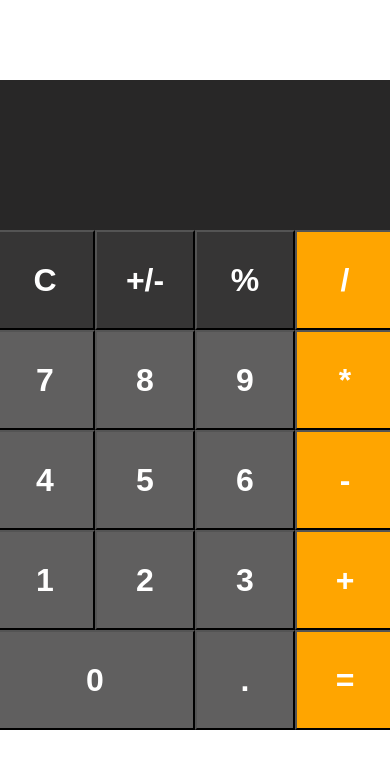
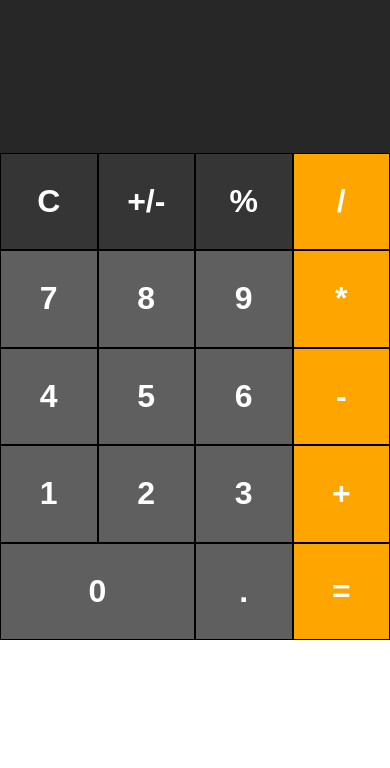
Before and after one commit to TanavGP/Calculator, a plain HTML site: page index.html in a window 390 px wide. Drawn offline with Linux system fonts and the light colour scheme.

Commit message:
Added responsiveness with variable button sizing

```diff
--- a/index.css
+++ b/index.css
@@ -3,11 +3,31 @@
     padding: 0;
 }
 
+:root {
+    --result-display-bg-color: rgb(40, 39, 39);
+    --digit-btn-bg-color: rgb(96, 95, 95);
+    --specials-btn-bg-color: rgb(54, 53, 53);
+    --operator-btn-bg-color: orange;
+
+    --width: min(400px, 100vw);
+    --height: min(640px, 100vh);
+    --num-btn-x: 4;
+    --num-btn-y: 5;
+    --min-display-result-height: 120px;
+    --min-box-size: 40px;
+
+    --display-result-height: max(var(--min-display-result-height),
+                                calc(var(--height) - var(--num-btn-y) * (var(--width) / var(--num-btn-x))));
+    --box-size: max(var(--min-box-size), calc((var(--height) - var(--display-result-height)) / var(--num-btn-y)));
+}
+
 #main-container {
-    margin-top: 80px;
+    margin: auto;
     display: flex;
     flex-direction: column;
     align-items: center;
+    width: var(--width);
+    height: var(--height);
 }
 
 #main-container > div:last-child {
@@ -16,33 +36,34 @@
 }
 
 #result-display {
-    background-color: rgb(40, 39, 39);
+    background-color: var(--result-display-bg-color);
     color: white;
-    width: 360px;
-    height: 110px;
+    width: calc(var(--num-btn-x) * var(--box-size));
+    height: var(--display-result-height);
     display: flex;
     flex-direction: row;
     align-items: flex-end;
     justify-content: flex-end;
-    padding: 20px;
     font-size: 200%;
 }
 
 button {
-    height: 100px;
-    width: 100px;
-    font-size:xx-large;
+    height: var(--box-size);
+    width: var(--box-size);
+    font-size: xx-large;
     font-weight: bold;
+    color: white;
     border-radius: 0%;
-    color: white;
+    border: 1px solid black;
+    box-sizing: border-box;
 }
 
 #left-container > .row > button {
-    background-color: rgb(96, 95, 95);
+    background-color: var(--digit-btn-bg-color);
 }
 
 #left-container > .row:first-child > button {
-    background-color: rgb(54, 53, 53);
+    background-color: var(--specials-btn-bg-color);
 }
 
 #right-container {
@@ -51,7 +72,7 @@ button {
 }
 
 #right-container > button {
-    background-color: orange;
+    background-color: var(--operator-btn-bg-color);
 }
 
 .row {
@@ -60,5 +81,5 @@ button {
 }
 
 .dbl-width {
-    width: 200px;
+    width: calc(2 * var(--box-size));
 }
```
